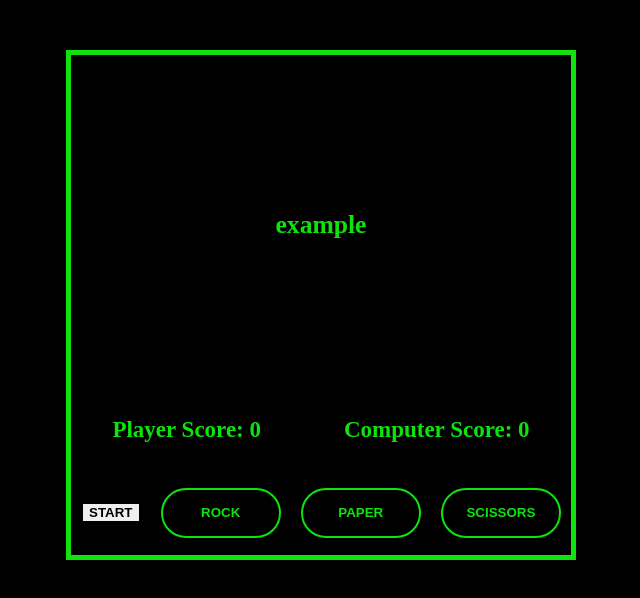
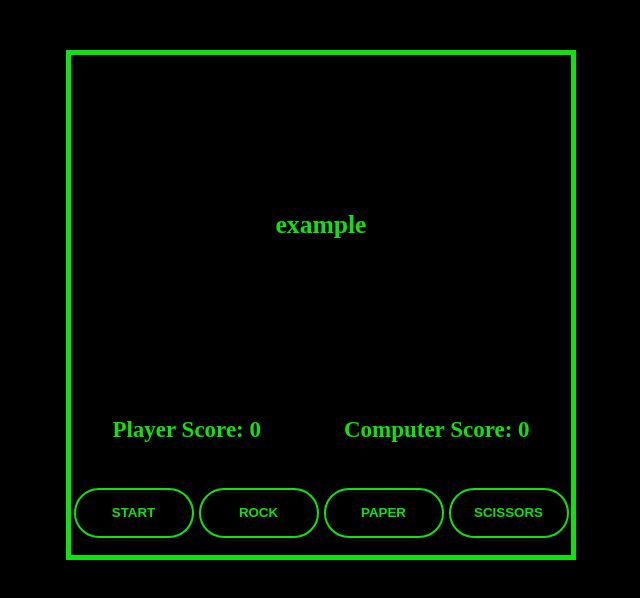
Before and after one commit to H8991/rock-paper-scissors, a plain HTML site: page index.html in a window 1280 px wide. Shown: the whole page, without its empty margins (319-959 px from the left). Drawn offline with Linux system fonts and the light colour scheme.

Commit message:
updated styles for start button

```diff
--- a/styles.css
+++ b/styles.css
@@ -68,6 +68,19 @@ button {
     background-color: white;
 
 }
+#startBtn {
+    height: 50px;
+    width: 120px;
+    border-radius: 50px;
+    border-color: rgb(14, 227, 14);
+    color: rgb(14, 227, 14);
+    background-color: black;
+    border: 2px solid rgb(14, 227, 14);
+}
+#startBtn:hover {
+    background-color: white;
+}
+
 
 /* message */
 #message {
@@ -75,9 +88,11 @@ button {
     white-space: pre-line;
     line-height: 2;
     font-weight:bold;
+    max-width: 80%;
+    text-align: center;
 }
 .win {
-    color: green;
+    color: rgb(191, 191, 0);
 }
 .lose {
     color: red;
```
